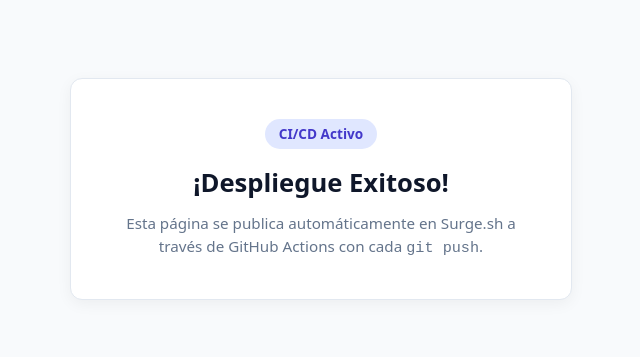
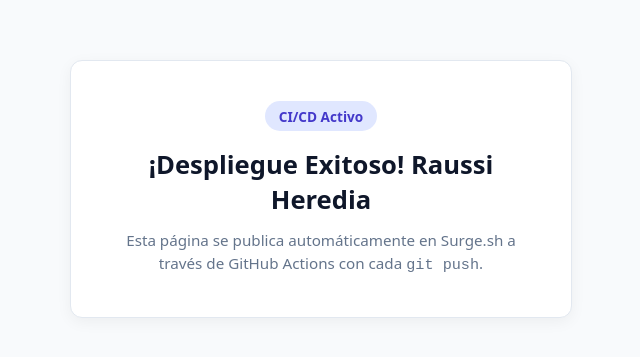
Before and after one commit to raussi1509/Parcial-1-Electiva-2, a plain HTML site: page index.html in a window 1280 px wide. Shown: the part 211-568 px from the top of the page, without its empty margins (319-959 px from the left). Drawn offline with Linux system fonts and the light colour scheme.

Commit message:
Cambio en el html

```diff
--- a/index.html
+++ b/index.html
@@ -49,7 +49,7 @@
 <body>
   <div class="card">
     <span class="badge">CI/CD Activo</span>
-    <h1>¡Despliegue Exitoso!</h1>
+    <h1>¡Despliegue Exitoso! Raussi Heredia</h1>
     <p>Esta página se publica automáticamente en Surge.sh a través de GitHub Actions con cada <code>git push</code>.</p>
   </div>
 </body>
```
